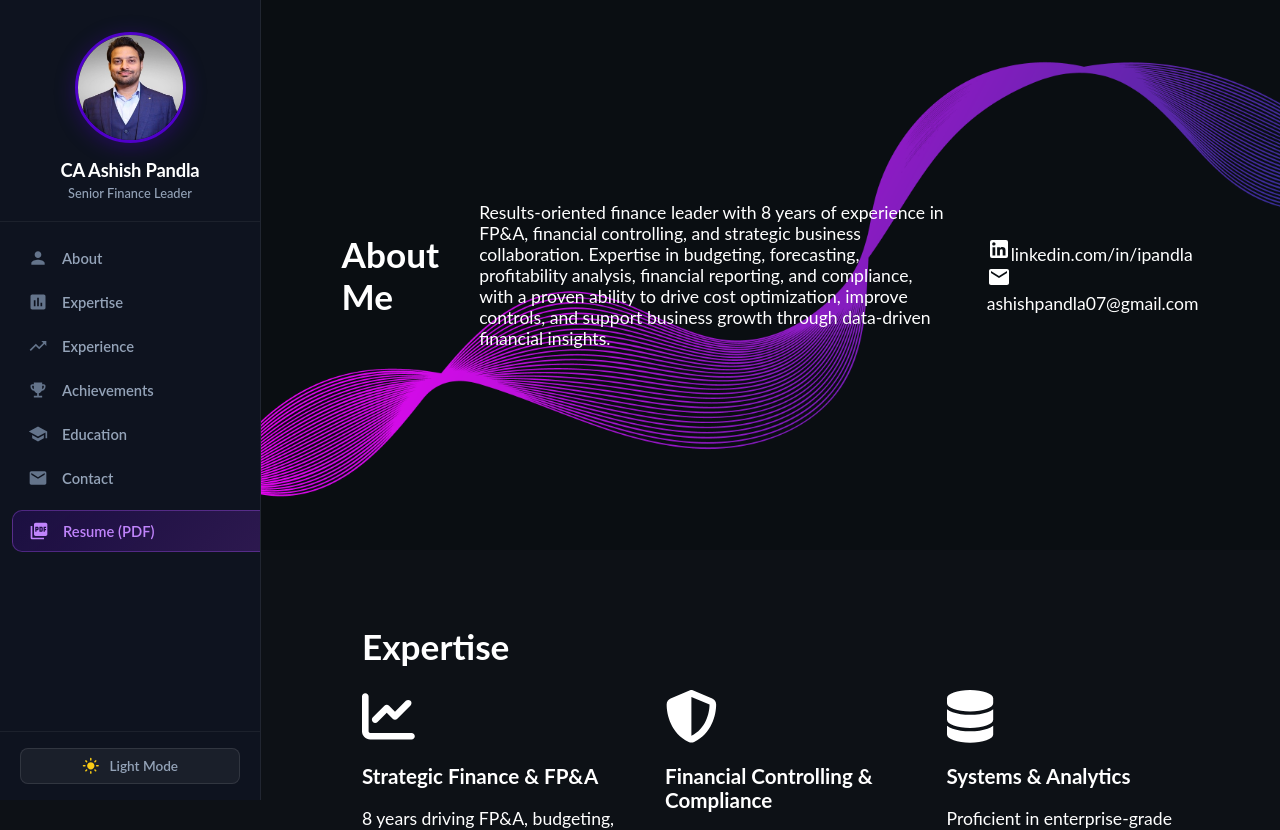
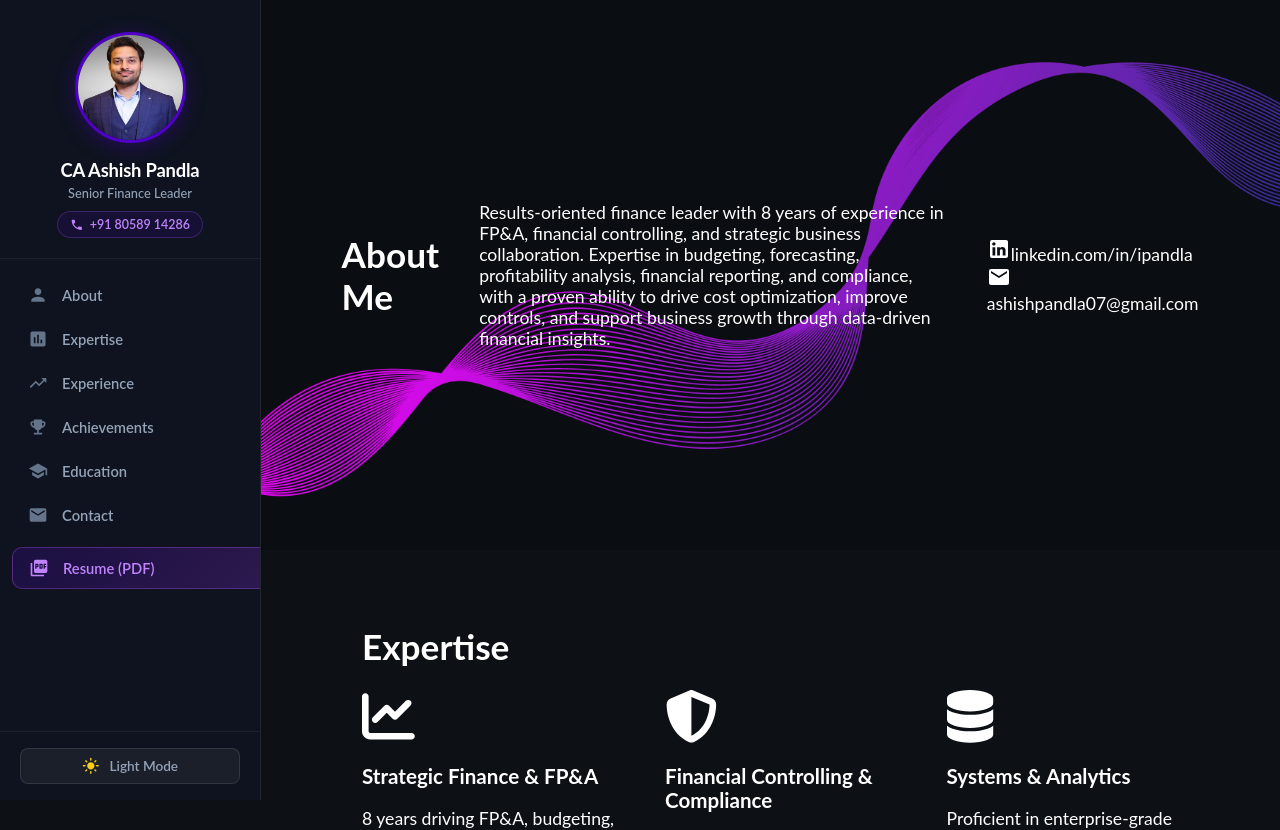
Before and after one commit to Ashishpandla07/Portfolio, a React (Create React App) app: page / in a window 1280 px wide. Shown: the top 830 px of the page. Built offline with nearby package versions, Linux system fonts and the light colour scheme.

Commit message:
Add mobile number with phone icon in sidebar

```diff
--- a/src/assets/styles/Navigation.scss
+++ b/src/assets/styles/Navigation.scss
@@ -66,6 +66,27 @@
       font-size: 0.8rem;
       color: #94a3b8;
       font-weight: 500;
+    }
+
+    .sidebar-phone {
+      display: inline-flex;
+      align-items: center;
+      gap: 6px;
+      margin-top: 10px;
+      padding: 5px 12px;
+      border-radius: 20px;
+      background: rgba(80, 0, 202, 0.12);
+      border: 1px solid rgba(168, 85, 247, 0.25);
+      color: #c084fc;
+      font-size: 0.78rem;
+      font-weight: 600;
+      text-decoration: none;
+      transition: all 0.2s ease;
+
+      &:hover {
+        background: rgba(80, 0, 202, 0.25);
+        color: #e0b0ff;
+      }
     }
   }
 
--- a/src/components/Navigation.tsx
+++ b/src/components/Navigation.tsx
@@ -7,6 +7,7 @@ import TrendingUpIcon from '@mui/icons-material/TrendingUp';
 import EmojiEventsIcon from '@mui/icons-material/EmojiEvents';
 import SchoolIcon from '@mui/icons-material/School';
 import EmailIcon from '@mui/icons-material/Email';
+import PhoneIcon from '@mui/icons-material/Phone';
 import PictureAsPdfIcon from '@mui/icons-material/PictureAsPdf';
 import DarkModeIcon from '@mui/icons-material/DarkMode';
 import LightModeIcon from '@mui/icons-material/LightMode';
@@ -55,6 +56,10 @@ function Navigation({ parentToChild, modeChange }: NavigationProps) {
         </div>
         <h2 className="sidebar-name">CA Ashish Pandla</h2>
         <p className="sidebar-role">Senior Finance Leader</p>
+        <a href="tel:+918058914286" className="sidebar-phone">
+          <PhoneIcon sx={{ fontSize: '0.85rem' }} />
+          <span>+91 80589 14286</span>
+        </a>
       </div>
 
       {/* Nav Menu */}
```
